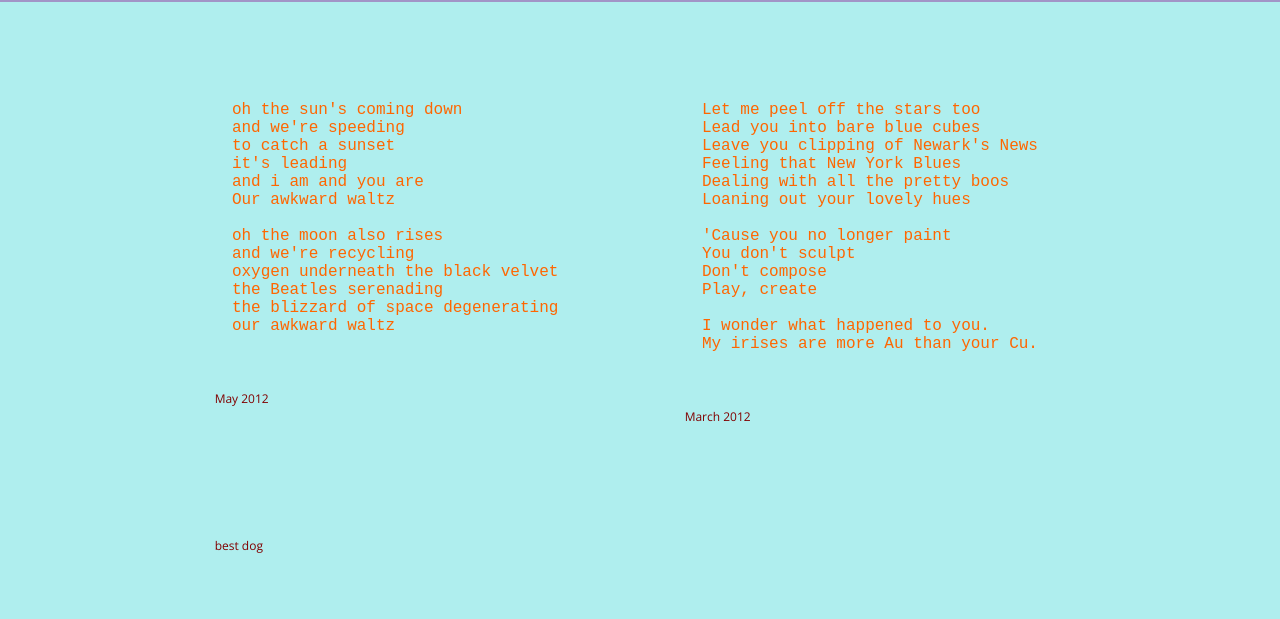
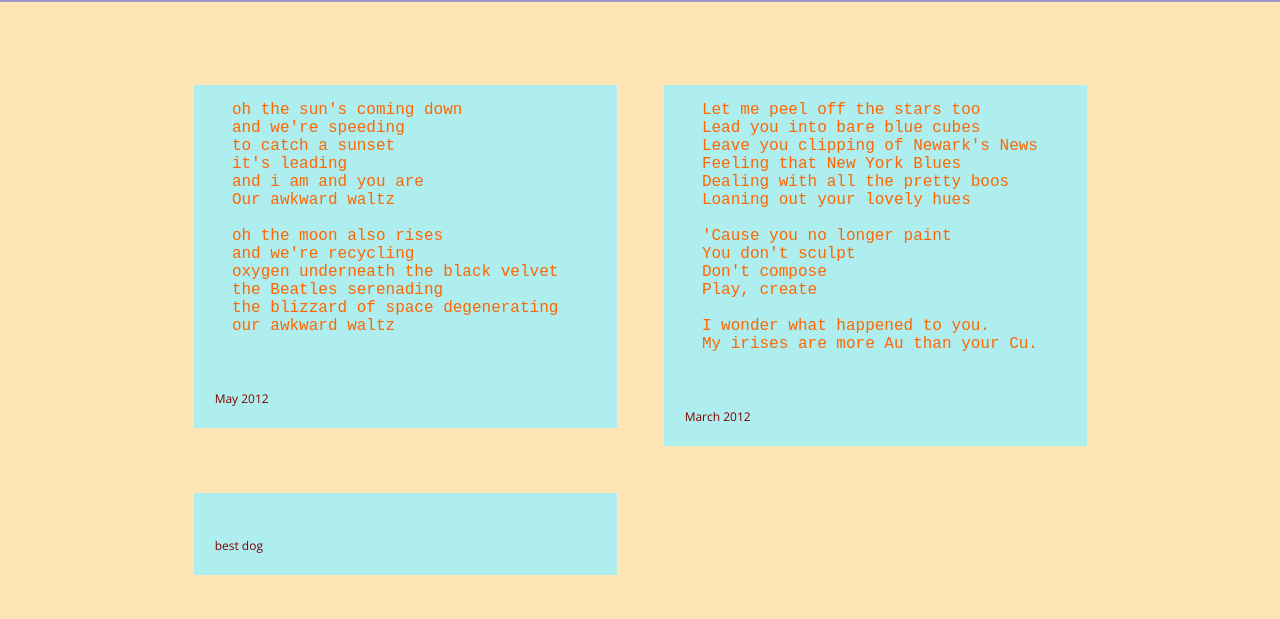
Before and after one commit to andy-rf/poetry, a plain HTML site: page index.html in a window 1280 px wide. Shown: the part 132-751 px from the top of the page. Drawn offline with nearby package versions, Linux system fonts and the light colour scheme.

Commit message:
Update responsive.css

```diff
--- a/css/responsive.css
+++ b/css/responsive.css
@@ -1,6 +1,6 @@
 @media screen and (min-width: 480px) {
   body{
-  background-color: paleturquoise;
+  background-color: moccasin;
   }
 
 /****************************
```
